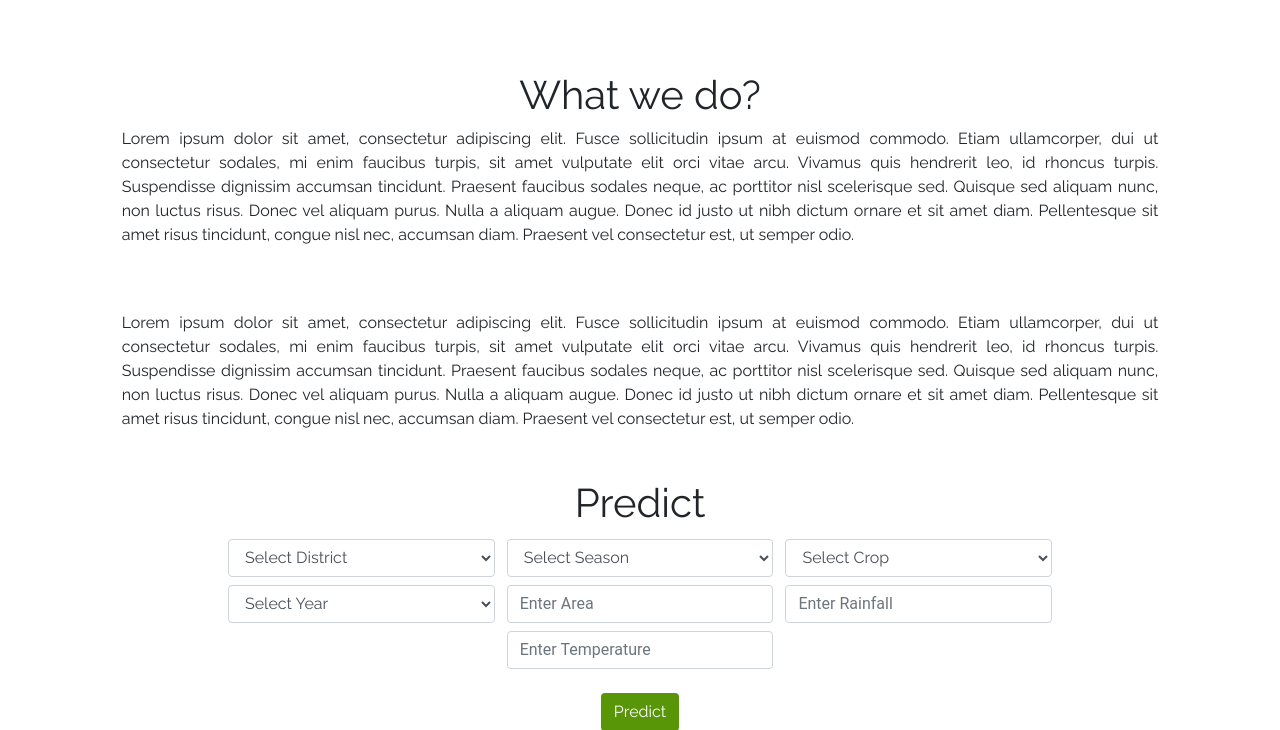
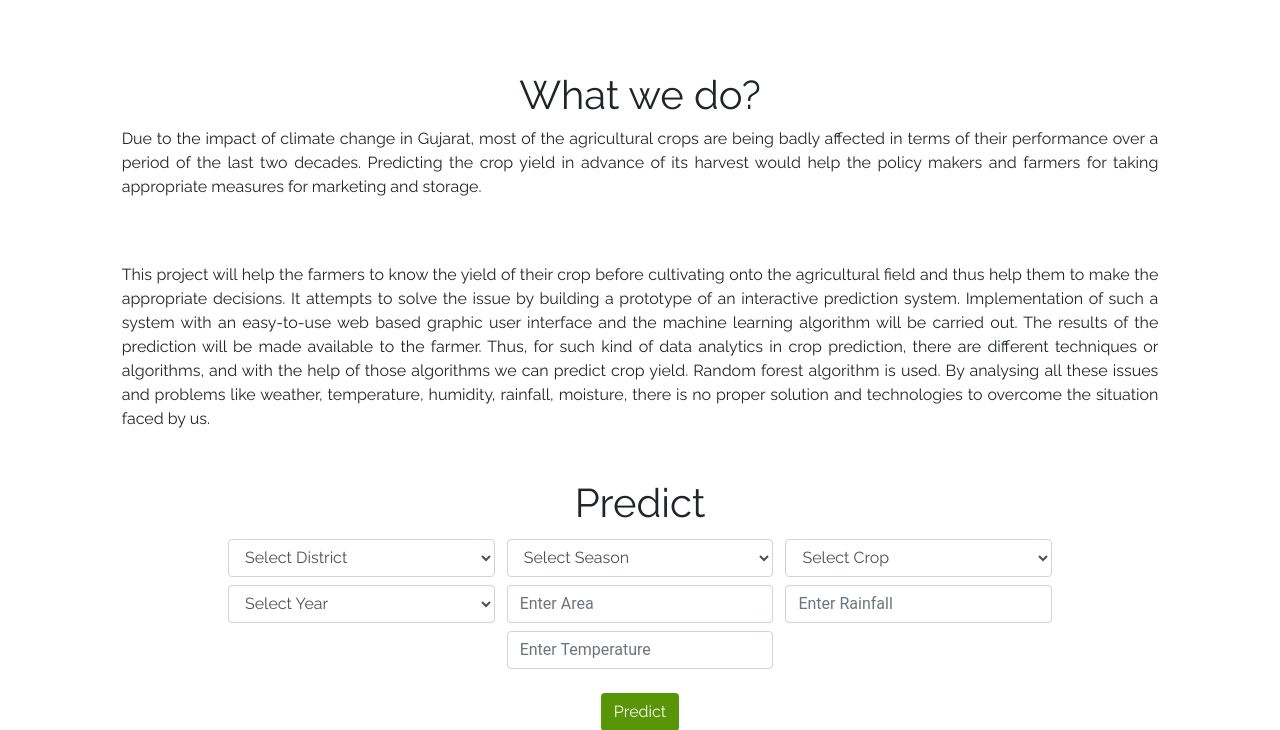
Before and after one commit to Jasmin0600/SGP20_trial, a Flask app: page / in a window 1280 px wide. Shown: the part 419-1149 px from the top of the page. Run offline with Flask 2, Linux system fonts and the light colour scheme; parts of the project's set-up code (start-up, migrations or seed data) failed here and were passed over; some libraries are stand-ins or nearby versions.

Commit message:
Update index.html

```diff
--- a/templates/index.html
+++ b/templates/index.html
@@ -316,10 +316,10 @@ margin-top: 20px;
     <section >
       <div class="col-10 mx-auto text-center mt-5 ">
         <h1>What we do?</h1>
-        <p class="text-justify">Lorem ipsum dolor sit amet, consectetur adipiscing elit. Fusce sollicitudin ipsum at euismod commodo. Etiam ullamcorper, dui ut consectetur sodales, mi enim faucibus turpis, sit amet vulputate elit orci vitae arcu. Vivamus quis hendrerit leo, id rhoncus turpis. Suspendisse dignissim accumsan tincidunt. Praesent faucibus sodales neque, ac porttitor nisl scelerisque sed. Quisque sed aliquam nunc, non luctus risus. Donec vel aliquam purus. Nulla a aliquam augue. Donec id justo ut nibh dictum ornare et sit amet diam. Pellentesque sit amet risus tincidunt, congue nisl nec, accumsan diam. Praesent vel consectetur est, ut semper odio.</p>
+        <p class="text-justify">Due to the impact of climate change in Gujarat, most of the agricultural crops are being badly affected in terms of their performance over a period of the last two decades. Predicting the crop yield in advance of its harvest would help the policy makers and farmers for taking appropriate measures for marketing and storage. </p>
         <br>
         <br>
-        <p class="text-justify">Lorem ipsum dolor sit amet, consectetur adipiscing elit. Fusce sollicitudin ipsum at euismod commodo. Etiam ullamcorper, dui ut consectetur sodales, mi enim faucibus turpis, sit amet vulputate elit orci vitae arcu. Vivamus quis hendrerit leo, id rhoncus turpis. Suspendisse dignissim accumsan tincidunt. Praesent faucibus sodales neque, ac porttitor nisl scelerisque sed. Quisque sed aliquam nunc, non luctus risus. Donec vel aliquam purus. Nulla a aliquam augue. Donec id justo ut nibh dictum ornare et sit amet diam. Pellentesque sit amet risus tincidunt, congue nisl nec, accumsan diam. Praesent vel consectetur est, ut semper odio.</p>
+        <p class="text-justify">This project will help the farmers to know the yield of their crop before cultivating onto the agricultural field and thus help them to make the appropriate decisions. It attempts to solve the issue by building a prototype of an interactive prediction system. Implementation of such a system with an easy-to-use web based graphic user interface and the machine learning algorithm will be carried out. The results of the prediction will be made available to the farmer. Thus, for such kind of data analytics in crop prediction, there are different techniques or algorithms, and with the help of those algorithms we can predict crop yield. Random forest algorithm is used. By analysing all these issues and problems like weather, temperature, humidity, rainfall, moisture, there is no proper solution and technologies to overcome the situation faced by us.</p>
 
       </div>
     </section>
```
